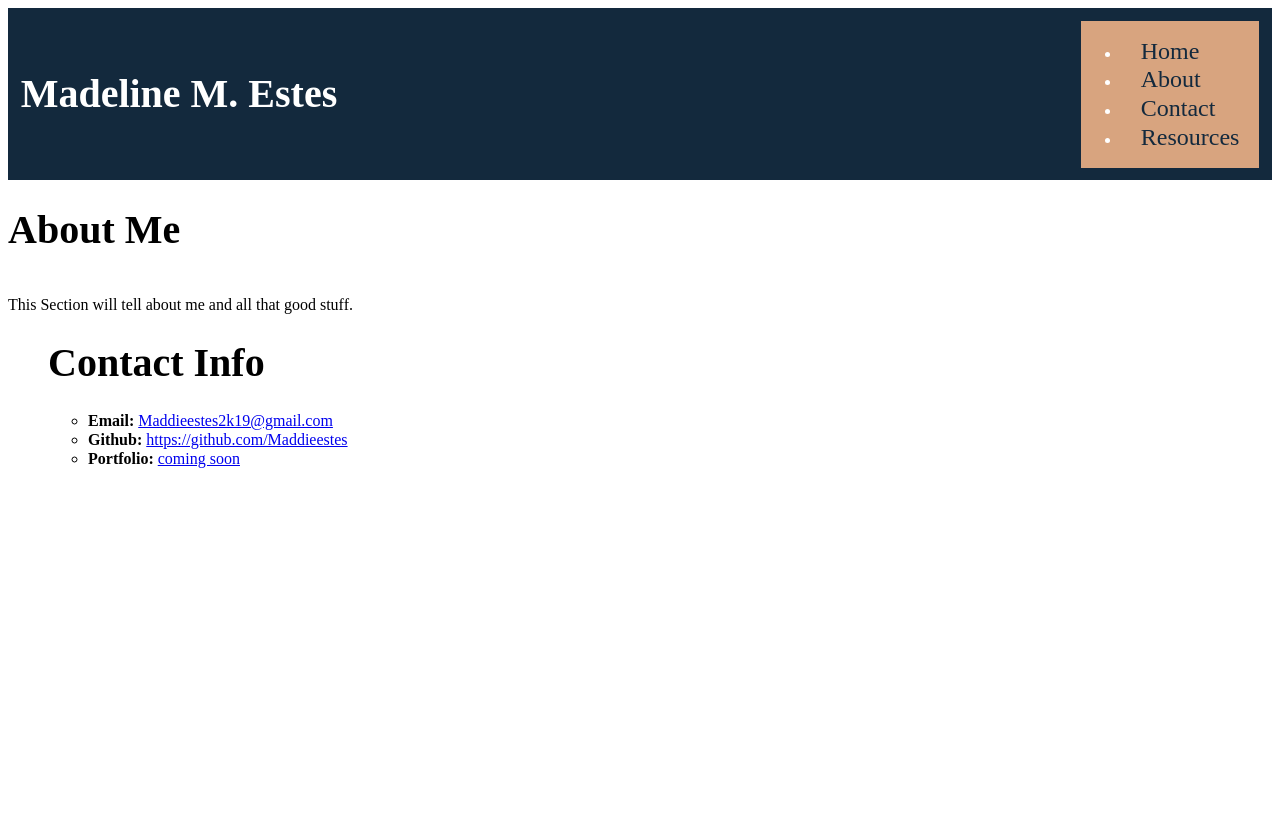
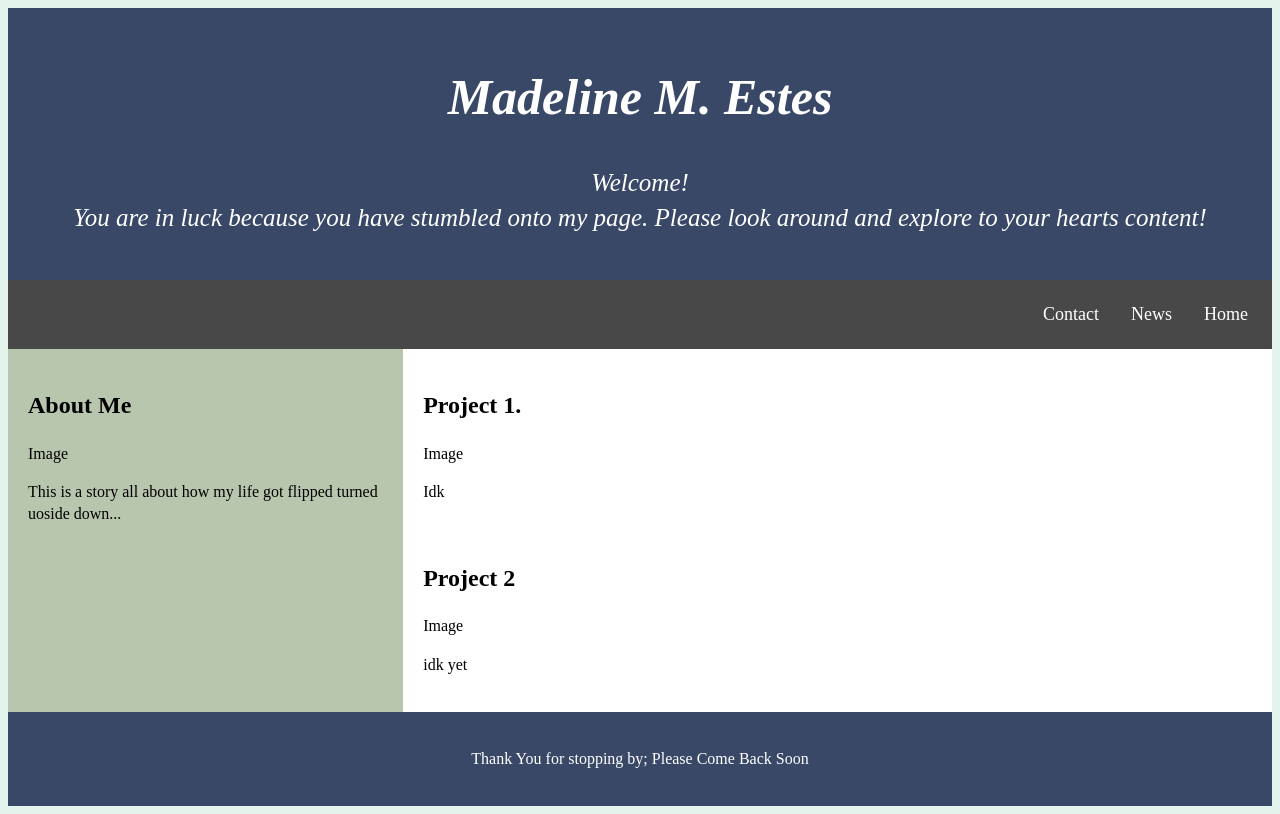
Before and after one commit to Maddieestes/Portfolio-de-la-madeline, a plain HTML site: page index.html in a window 1280 px wide. Drawn offline with Linux system fonts and the light colour scheme.

Commit message:
commit message

```diff
--- a/Assets/style.css
+++ b/Assets/style.css
@@ -1,68 +1,94 @@
+
 body {
   display: flex;
   flex-direction: column;
-    line-height: 1.2;
-    /* justify-content: center; */
+  line-height: 1.4;
+  background-color: #e2f4eb;
+}
+header {
+  padding: 20px;
+  background-color: #394867;
+  color: #fff;
+  text-align: center;
+  font-size: 25px;
+  font-style: italic;
 }
 
-  header {
+
+
+/* Nav Bar */
+ul {
+  list-style-type: none;
+  margin: 0;
+  padding: 8px;
+  overflow: hidden;
+  background-color: #484848;
+}
+
+li {
+  float: right;
+  font-size: large;
+}
+
+li a {
+  display: block;
+  color: white;
+  text-align: center;
+  padding: 14px 16px;
+  text-decoration: none;
+}
+
+li a:hover {
+  background-color: #b9c6ae ;
+}
+
+body {
   display: flex;
-    justify-content: space-between;
-    align-items: center;
-    padding: 1%;
-    background-color: #13293d;
+  flex-wrap: wrap;
+}
+main {
+  display: flex;
+}
+/* side bar */
+aside {
+  flex: 30%;
+  background-color: #b9c6ae;
+  padding: 20px;
+  flex-wrap: wrap;
+}
+
+section {
+  flex: 70%;
+  background-color: #fff;
+  padding: 20px;
+}
+/* footer */
+footer {
+  padding: 20px;
+  text-align: center;
+  background:  #394867;
   color: #fff;
 }
 
-  h1 {
-    font-size: 250%;
+/* When using `max-width` as the breakpoint, you must go from widest to narrowest to avoid conflict */
+
+/* Tablets - header changes color */
+@media screen and (max-width: 992px) {
+  header {
+    background: #9d3d30;
+  }
 }
 
-  h2 {
-    margin: 2% 0;
-    font-size: 250%;
+/* Large smartphones - navbar changes color */
+@media screen and (max-width: 768px) {
+  nav {
+    background-color: #bb8588;
   }
-  /* Nav Bar */
-  nav {
-    display: flex;
-    background-color: #d8a47f;
 }
 
-  nav a {
-    color: #13293d;
-    padding: 14px 20px;
-    font-size: 150%;
-    text-decoration: none;
-    text-align: center;
+/* Small smartphones - image placeholders change color */
+@media screen and (max-width: 576px) {
+  .sample-img {
+    background-color: #8ac4ff;
   }
-
-
-  nav a:hover {
-    color: #fff;
 }
-
-
-main {
-    display: flex;
-    flex: 1 1 0;
-    max-width: 96%;
-    margin: 2% auto;
-  }
-
-  article {
-    border-bottom: 1px solid #13293d;
-  }
-
-  article p {
-    margin: 2% 0;
-    font-size: 110%;
-  }
-
-  article {
-    border-bottom: 1px solid #13293d;
-  }
-
-  article p {
-    margin: 2% 0;
-    font-size: 110%;
-  }
--- a/index.html
+++ b/index.html
@@ -7,40 +7,47 @@
     <title>Challenge 2</title>
     <link rel="stylesheet" href="assets/style.css" />
 </head>
-<body>
      <!-- Site Header -->
 <header>
         <h1>Madeline M. Estes</h1>
+      <p> Welcome! <br> You are in luck because you have stumbled onto my page. Please look around and explore to your hearts content!</p>
+</header>
         <!-- Nav Bar -->
     <nav>
+      <!-- rename these sections -->
       <ul>
-            <li><a href="#">Home</a></li>
-            <li><a href="#">About</a></li>
-            <li><a href="#">Contact</a></li>
-            <li><a href="#">Resources</a></li>
+        <li><a href="#home">Home</a></li>
+        <li><a href="#news">News</a></li>
+        <li><a href="#contact">Contact</a></li>
       </ul>
      </nav>
-</header>
-
-      <!-- Title and description about me -->
+     <!-- Body -->
+  <main>
+    <!-- side bar -->
     <aside>
       <h2>About Me</h2>
+      <div class="sample-img">Image</div>
+      <p>This is a story all about how my life got flipped turned uoside down...</p>
     </aside>
-    <div>
-        <p>This Section will tell about me and all that good stuff.</p>
-        <ul>
-</body>
+<!-- project boxes -->
+    <section>
+      <!-- project 1 -->
+      <h2>Project 1.</h2>
+      <div class="sample-img">Image</div>
+      <p>Idk</p>
+      <br />
+      <!-- Project 2 -->
+      <h2>Project 2</h2>
+      <div class="sample-img">Image</div>
+      <p>
+      idk yet
+      </p>
+    </section>
+  </main>
+  <!-- footer info -->
+  <Footer>
+    <p>Thank You for stopping by; Please Come Back Soon</p>
+  </Footer>
 
-<!-- Footer Section -->
-<footer>
-    <h2>Contact Info</h2>
-    <!-- Unordered list -->
-    <ul>
-      <li><strong>Email:</strong> <a href="#">Maddieestes2k19@gmail.com</a></li>
-      <li><strong>Github:</strong> <a href="#">https://github.com/Maddieestes</a></li>
-      <li><strong>Portfolio:</strong> <a href="#">coming soon</a></li>
-    </ul>
-</footer>
-</body>
 
       </html>
```
Lines whose indentation alone changed are shown as unchanged.
